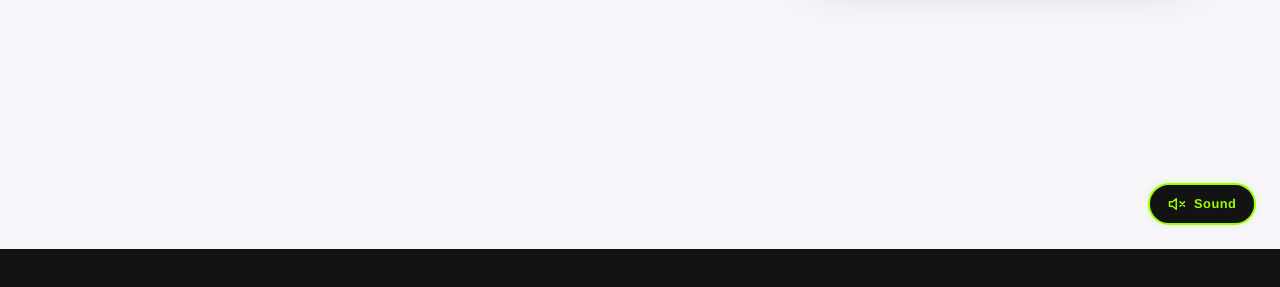
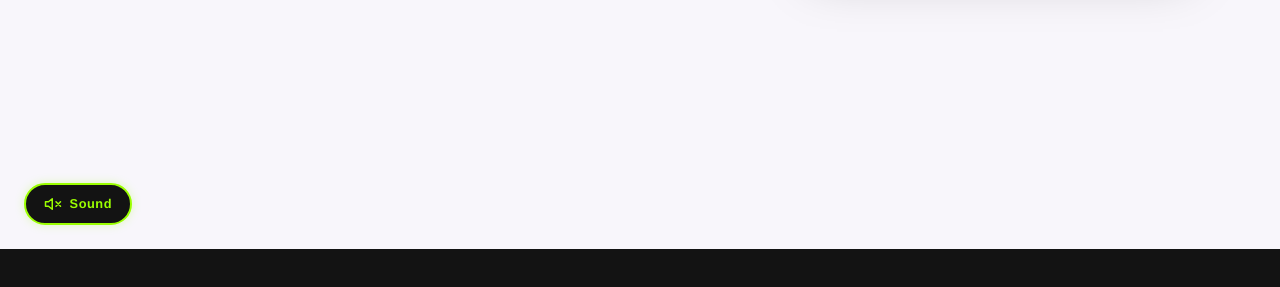
Before and after one commit to Pruvost-Lison/portfolio_2026, an Astro site: page / in a window 1280 px wide. Shown: the part 551-838 px from the top of the page. Built offline with nearby package versions, Linux system fonts and the light colour scheme; Astro itself is replaced by a stand-in of ours.

Commit message:
Deplace le bouton son

```diff
--- a/src/components/HeroScramble.astro
+++ b/src/components/HeroScramble.astro
@@ -133,7 +133,7 @@ import introVideo from '../assets/intro.mp4';
   /* ---------- BOUTON SON ---------- */
   .sound-btn {
     position: fixed;
-    right: 24px;
+    left: 24px;
     bottom: 24px;
     z-index: 10;
     display: inline-flex;
```
